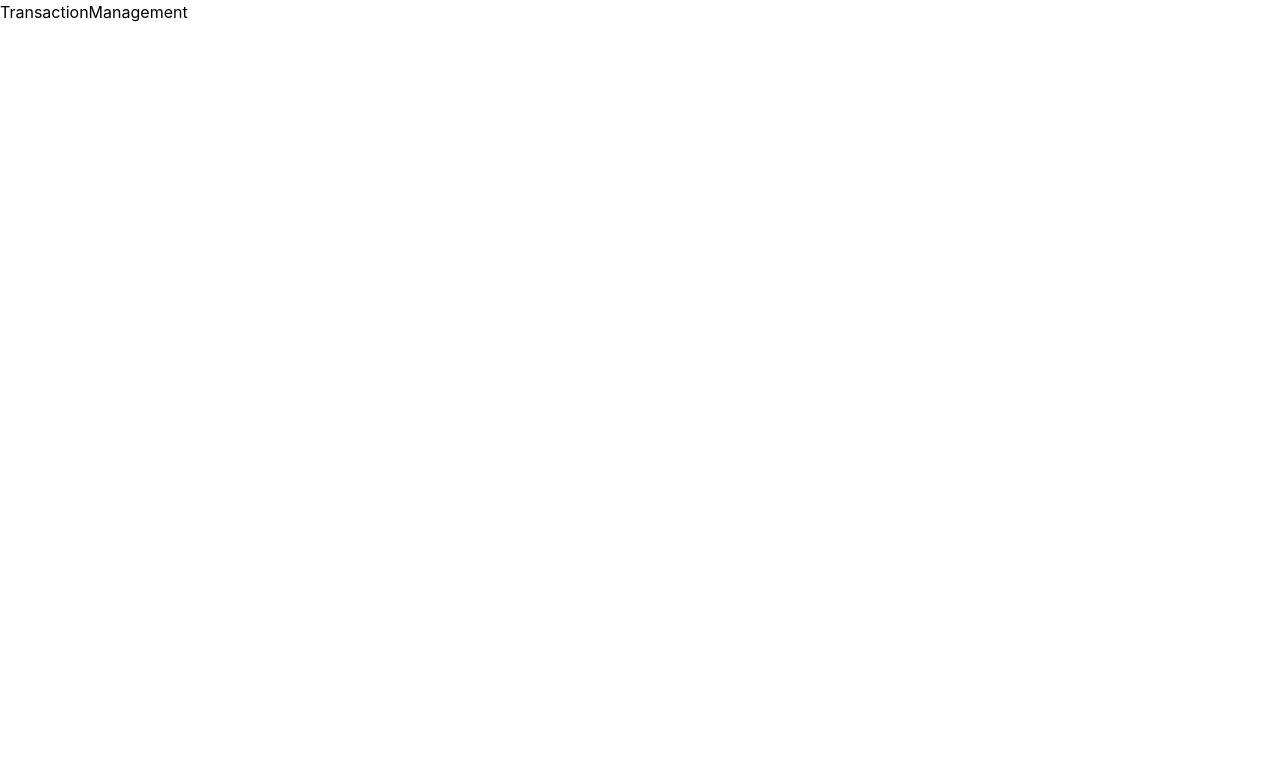
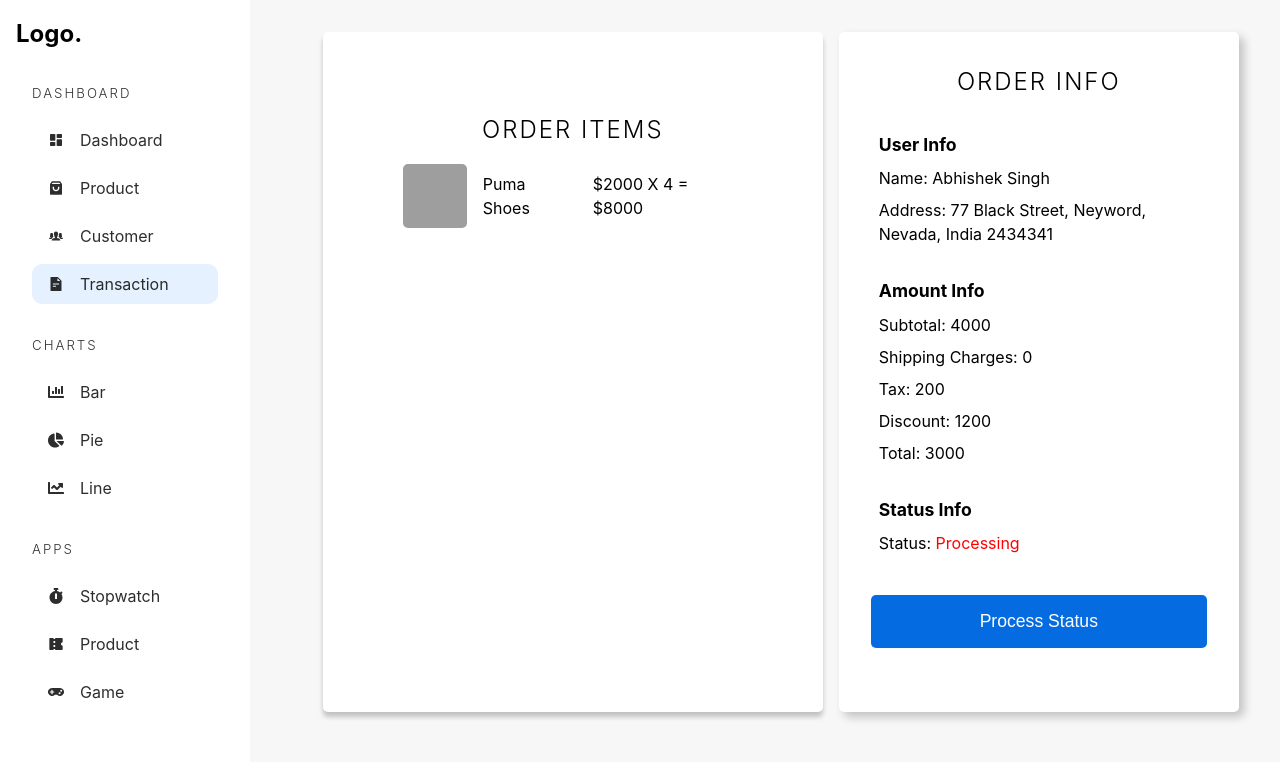
Before and after one commit to Sangram4213/Admin-Dashboard, a React (Vite) app: page /admin/transaction/1 in a window 1280 px wide. Shown: the top 762 px of the page. Built offline with nearby package versions, Linux system fonts and the light colour scheme; grey boxes are pictures that could not be loaded.

Commit message:
make a transaction section

```diff
--- a/src/Styles/_products.scss
+++ b/src/Styles/_products.scss
@@ -1,99 +1,114 @@
-.dashboard-product-box{
+.dashboard-product-box {
     background-color: white;
     padding: 2rem;
     overflow: auto;
     @include square(100%);
   }
 
-.create-product-btn{
+  .create-product-btn {
     position: fixed;
     right: 2rem;
     top: 2rem;
     @include square(2.5rem);
-    @include flex(row,center,center,0);
+    @include flex(row, center, center, 0);
     border-radius: 50%;
     background-color: rgb(201, 9, 9);
     color: white;
-    &:hover{
+    &:hover {
       opacity: 0.8;
     }
   }
 
-.product-managemet{
-    @include flex(row,center,unset);
+  .product-management {
+    @include flex(row, center, unset);
     padding: 4rem;
 
-    >section{
+    > section {
       overflow-y: auto;
       width: 100%;
       height: 85vh;
       max-width: 500px;
-        box-shadow: 0px 5px 5px rgba(0,0,0,0.216);
+      box-shadow: 0px 5px 5px rgba(0, 0, 0, 0.216);
       background-color: white;
       padding: 5rem;
-        @include flex(column,unset,unset,1rem);
+      @include flex(column, unset, unset, 1rem);
       position: relative;
       border-radius: 5px;
-        >h2{
+
+      > h2 {
         @include heading(2px);
         text-align: center;
       }
-        >img{
+
+      > img {
         @include square(100%);
         object-fit: cover;
       }
-        >strong{
+
+      > strong {
         font-weight: 300;
       }
-        >span{
+
+      > span {
         position: absolute;
         right: 2rem;
         top: 2rem;
       }
-        >p{
+
+      > p {
         text-align: center;
         letter-spacing: 2px;
         text-transform: uppercase;
       }
-        >h3{
+      > h3 {
         text-align: center;
         font-size: 2rem;
       }
     }
-    >article{
+
+    > article {
       height: 85vh;
       padding: 2rem;
       width: 100%;
       max-width: 400px;
       background-color: white;
       border-radius: 5px;
-        box-shadow: 5px 5px 10px rgba(0,0,0,0.216);
+      box-shadow: 5px 5px 10px rgba(0, 0, 0, 0.216);
 
-        >form{
-            @include flex(column,unset,center,2rem);
-            >h2{
+      > form {
+        @include flex(column, unset, center, 2rem);
+        > h2 {
           text-transform: uppercase;
           letter-spacing: 2px;
         }
-            >img{
+
+        > img {
           @include square(5rem);
           object-fit: cover;
           border-radius: 5px;
         }
-            >div{
+
+        > div {
           width: 100%;
           position: relative;
-               >label{
+          > label {
             position: absolute;
             left: 0;
             top: -1.5rem;
           }
-               >input{
-                @include inputStyle(100%,1rem,unset,1px solid rgba(13,13,13,0.196));
+
+          > input {
+            @include inputStyle(
+              100%,
+              1rem,
+              unset,
+              1px solid rgba(13, 13, 13, 0.196)
+            );
             border-radius: 5px;
           }
         }
-            >button{
+
+        > button {
           padding: 1rem;
           border: none;
           background-color: rgb(5, 107, 224);
@@ -105,4 +120,46 @@
         }
       }
     }
+
+    .shipping-info-card {
+      > h1 {
+        text-align: center;
+        @include heading(2px);
       }
+      > h5 {
+        margin: 2rem 0 0 0.5rem;
+        font-size: 1.1rem;
+        font-weight: 700;
+      }
+      > p {
+        margin: 0.5rem;
+      }
+      > button {
+        margin: 2rem 0;
+        padding: 1rem;
+        border: none;
+        background-color: rgb(5, 107, 224);
+        color: white;
+        width: 100%;
+        border-radius: 5px;
+        font-size: 1.1rem;
+        cursor: pointer;
+        &:hover {
+          opacity: 0.8;
+        }
+      }
+    }
+  }
+
+  .transaction-product-card {
+    @include flex(row, unset, center, 1rem);
+
+    > img {
+      @include square(4rem);
+      object-fit: cover;
+      border-radius: 5px;
+    }
+    > span {
+      margin-left: auto;
+    }
+  }
--- a/src/pages/management/TransactionManagement.tsx
+++ b/src/pages/management/TransactionManagement.tsx
@@ -1,9 +1,122 @@
+import { useState } from "react"
+import { OrderType, OrderItemType } from "../../types"
+import AdminSideBar from "../../components/AdminSideBar";
+import { Link } from "react-router-dom";
 
+const img =
+  "https://images.unsplash.com/photo-1542291026-7eec264c27ff?ixlib=rb-4.0.3&ixid=MnwxMjA3fDB8MHxzZWFyY2h8Mnx8c2hvZXN8ZW58MHx8MHx8&w=1000&q=804";
+
+const orderItems: OrderItemType[] = [
+  {
+    name: "Puma Shoes",
+    photo: img,
+    _id: "asdsaasdas",
+    quantity: 4,
+    price: 2000,
+  },
+];
 
 const TransactionManagement = () => {
+
+  const [order, setOrder] = useState<OrderType>({
+    name: "Abhishek Singh",
+    address: "77 Black Street",
+    city: "Neyword",
+    state: "Nevada",
+    country: "India",
+    pinCode: 2434341,
+    status: "Processing",
+    subtotal: 4000,
+    discount: 1200,
+    shippingCharges: 0,
+    tax: 200,
+    total: 4000 + 200 + 0 - 1200,
+    orderItems,
+    _id: "asdnasjdhbn",
+  });
+
+  const {
+    name,
+    address,
+    city,
+    country,
+    state,
+    pinCode,
+    subtotal,
+    shippingCharges,
+    tax,
+    discount,
+    total,
+    status,
+  } = order;
+
+  const updateHander = () => {
+    setOrder((prev) => ({
+      ...prev,
+      status: prev.status === "Processing" ? "Shipped" : "Delivered",
+    }));
+  };
+
   return (
-    <div>TransactionManagement</div>
+    <div className="admin-container">
+      <AdminSideBar />
+      <main className="product-management" style={{
+        padding:"2rem"
+      }}>
+        <section>
+          <h2>Order Items</h2>
+          {
+            order.orderItems.map(i=>(
+              <ProductCard name={i.name} photo={i.photo} _id={i._id} quantity={i.quantity} price={i.price}/>
+            ))
+          }
+        </section>
+        <article className="shipping-info-card">
+          <h1>Order Info</h1>
+          <h5>User Info</h5>
+          <p>Name: {name}</p>
+          <p>
+            Address: {`${address}, ${city}, ${state}, ${country} ${pinCode}`}
+          </p>
+
+          <h5>Amount Info</h5>
+          <p>Subtotal: {subtotal}</p>
+          <p>Shipping Charges: {shippingCharges}</p>
+          <p>Tax: {tax}</p>
+          <p>Discount: {discount}</p>
+          <p>Total: {total}</p>
+
+          <h5>Status Info</h5>
+          <p>
+            Status:{" "}
+            <span
+              className={
+                status === "Delivered"
+                  ? "purple"
+                  : status === "Shipped"
+                  ? "green"
+                  : "red"
+              }
+            >
+              {status}
+            </span>
+          </p>
+
+          <button onClick={updateHander}>Process Status</button>
+        </article>
+      </main>
+      </div>
   )
 }
 
+const ProductCard = ({ name, photo, price, quantity, _id }: OrderItemType) => (
+  <div className="transaction-product-card">
+    <img src={photo} alt={name} />
+    <Link to={`/product/${_id}`}>{name}</Link>
+    <span>
+      ${price} X {quantity} = ${price * quantity}
+    </span>
+  </div>
+);
+
 export default TransactionManagement
--- /dev/null
+++ b/src/types.ts
@@ -0,0 +1,24 @@
+export type OrderItemType={
+    name:string,
+    photo:string,
+    price:number,
+    quantity:number,
+    _id:string
+};
+
+export type OrderType={
+    name:string,
+    address:string,
+    city:string,
+    state:string,
+    country:string,
+    pinCode:number,
+    status:"Processing" | "Shipped" | "Delivered",
+    subtotal:number,
+    discount:number,
+    shippingCharges:number,
+    tax:number,
+    total:number,
+    orderItems:OrderItemType[],
+    _id:string
+};
```
Lines whose indentation alone changed are shown as unchanged.
